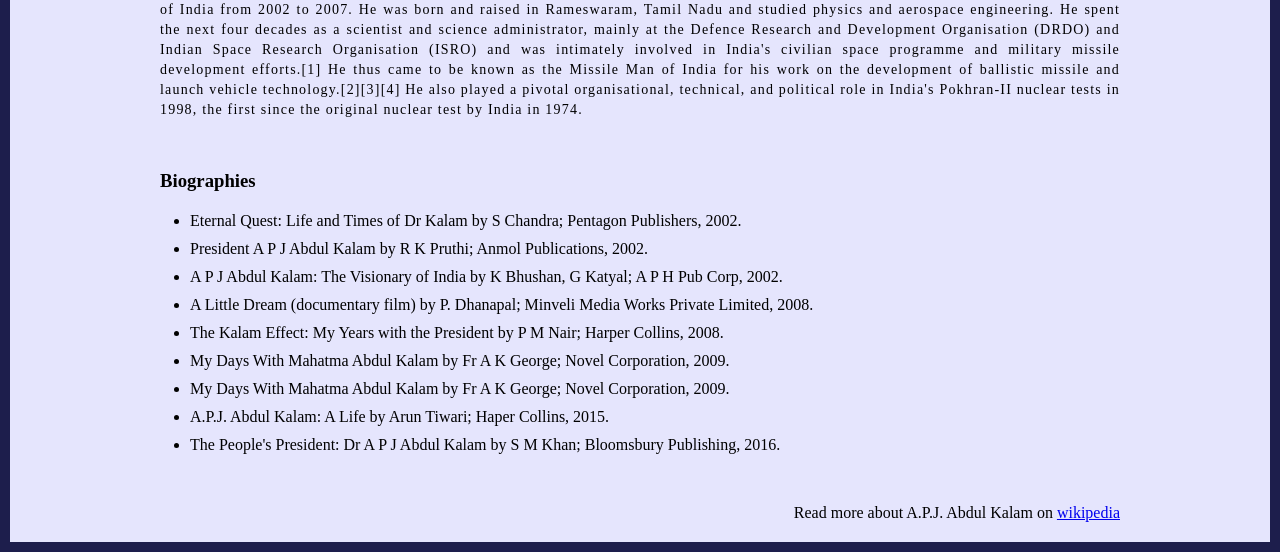
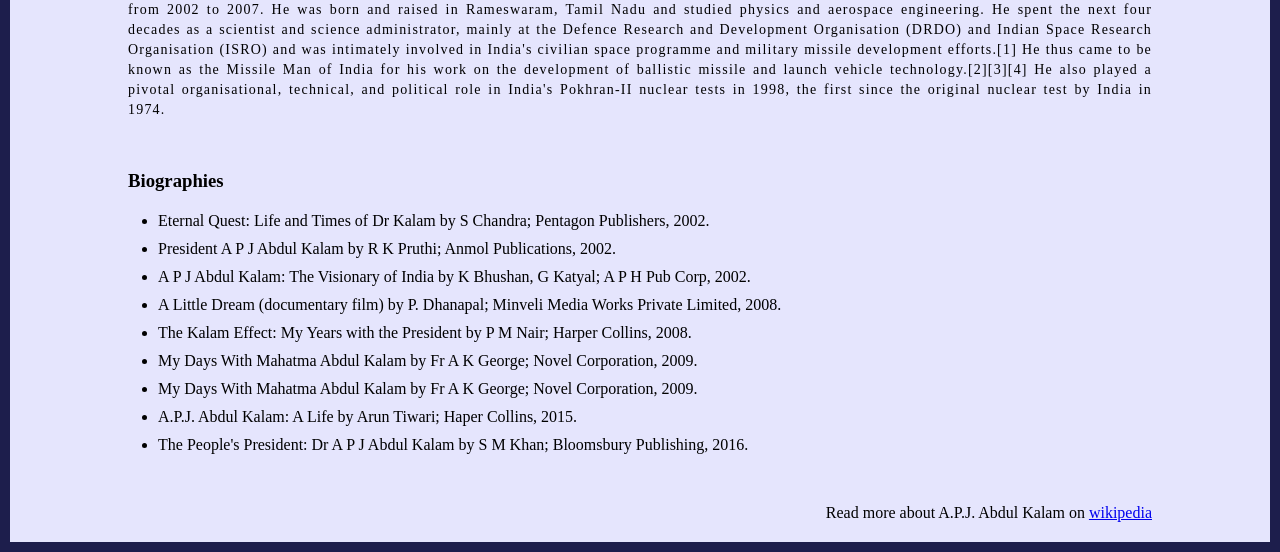
Before and after one commit to SaqbAhmad/The-tribute-website, a plain HTML site: page index.html in a window 1280 px wide. Shown: the part 466-1018 px from the top of the page. Drawn offline with Linux system fonts and the light colour scheme.

Commit message:
Update style.css

```diff
--- a/style.css
+++ b/style.css
@@ -9,7 +9,7 @@
     border: 10px solid #1d1e4c;
 }
 .content{
-    max-width:75vw;
+    max-width:80vw;
     margin:0px auto;
 }
 .heading {
```
